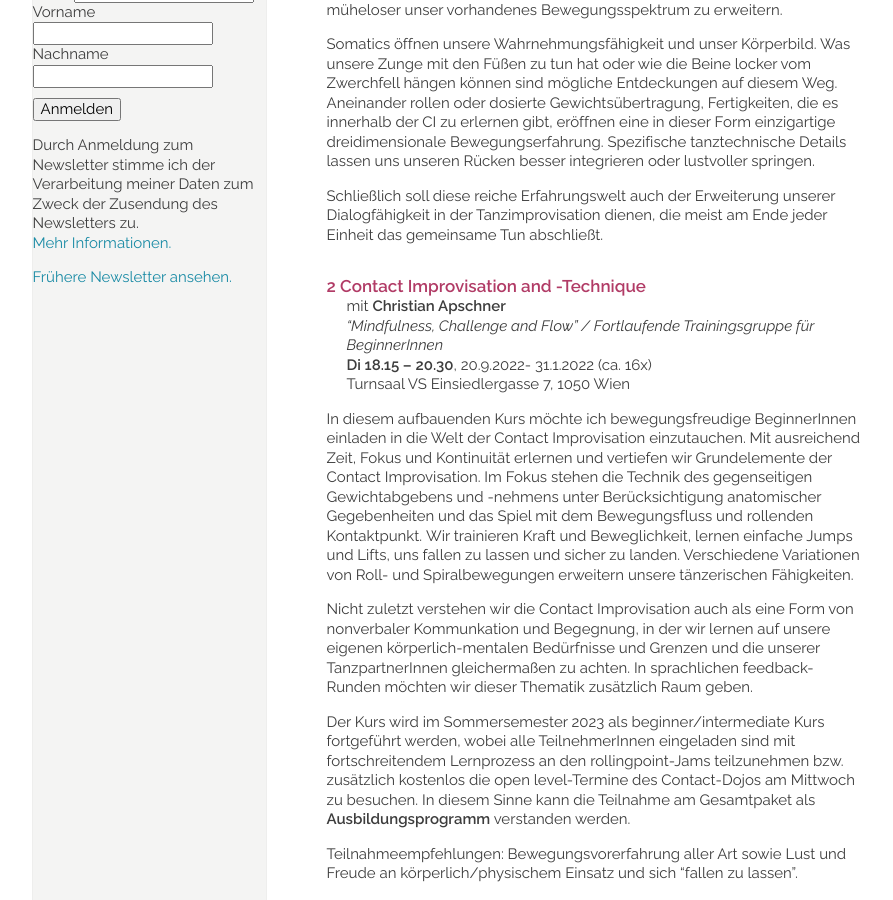
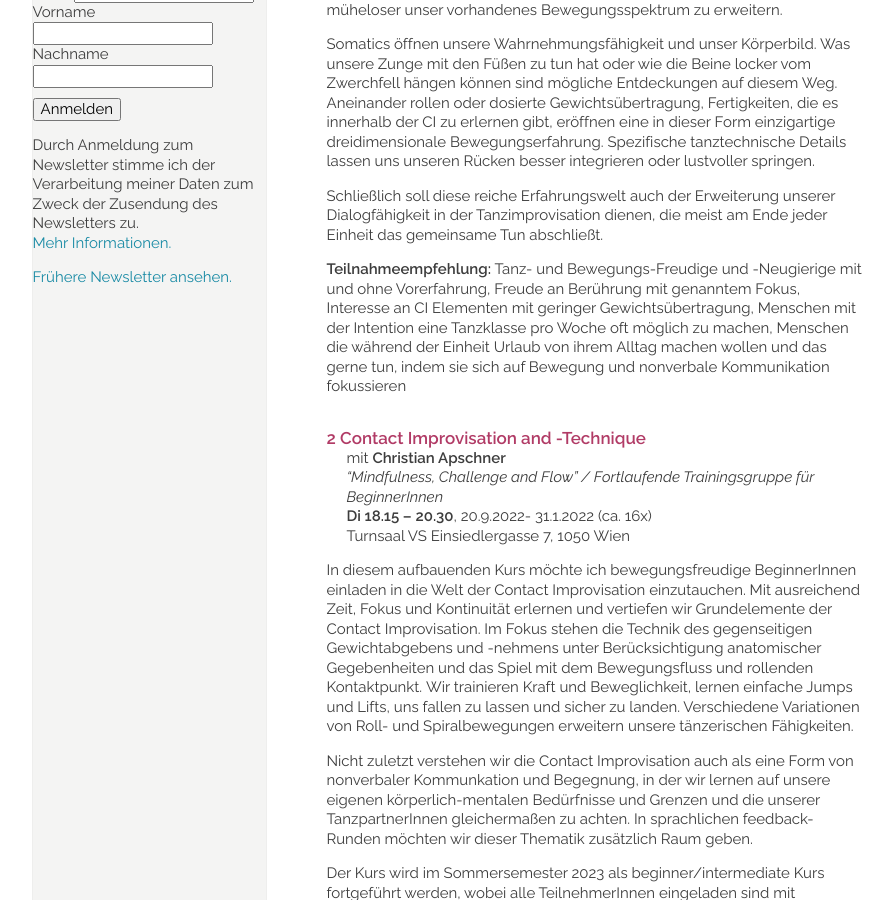
Before and after one commit to manulari/rollingpointat, a Jekyll site: the page built from _pages_de/kurse.md, in a window 1280 px wide and 900 px high, scrolled down 989 px. Shown: the whole window, without its empty margins (152-1045 px from the left). Built offline with Jekyll 4.4.1, drawn with Linux system fonts in a browser that asks for light colours; comment, search, counter and statistics services are not loaded; some of the changed text lies outside the part shown.

Commit message:
Update page (de) “kurse”

```diff
--- a/_pages_de/kurse.md
+++ b/_pages_de/kurse.md
@@ -27,9 +27,10 @@ title: KURSE UND WORKSHOPS
 #### 1 "Energize Through Motion" Zeitgenössischer Tanz/CI light/ Somatics
 
 mit **maRia Probst -** *open level*\
- - *open level*\
-**Mo 18.30 - 20.15**; 19.9.2022 – 30.1.2023 (ca.16x)\
-Turnsaal VS Gilgegasse 12, 1090 Wien
+
+* *open level*\
+  **Mo 18.30 - 20.15**; 19.9.2022 – 30.1.2023 (ca.16x)\
+  Turnsaal VS Gilgegasse 12, 1090 Wien
 
 Sich wirbeln, satt am Boden landen, dagegen drücken und das Momentum des plötzlichen Loslassens nützen, sind Elemente unseres grundlegenden Bewegungsvokabulars als Menschen. In diesem Kurs wollen wir wieder eintauchen in die Unmittelbarkeit unseres frühen Seins als Säuglinge und Kinder. Wir wollen über ziehen, drücken, gleiten, rollen, rutschen...in Bezug treten mit der Welt und erleben wie wir uns dabei aufladen, wie wir auftanken können. Oft kann dadurch unser kritischer Geist ruhen und wir sind bereit müheloser unser vorhandenes Bewegungsspektrum zu erweitern.
 
@@ -37,13 +38,11 @@ Somatics öffnen unsere Wahrnehmungsfähigkeit und unser Körperbild. Was unsere
 
 Schließlich soll diese reiche Erfahrungswelt auch der Erweiterung unserer Dialogfähigkeit in der Tanzimprovisation dienen, die meist am Ende jeder Einheit das gemeinsame Tun abschließt.
 
+**Teilnahmeempfehlung:** Tanz- und Bewegungs-Freudige und -Neugierige mit und ohne Vorerfahrung, Freude an Berührung mit genanntem Fokus, Interesse an CI Elementen mit geringer Gewichtsübertragung, Menschen mit der Intention eine Tanzklasse pro Woche oft möglich zu machen, Menschen die während der Einheit Urlaub von ihrem Alltag machen wollen und das gerne tun, indem sie sich auf Bewegung und nonverbale Kommunikation fokussieren
+
 
 
 <div class="named-anchor" id=""></div>
-
-
-
-
 
 #### 2 Contact Improvisation and -Technique
 
```
Also changed, not shown: other parts of _pages_de/kurse.md (+1 -1 lines).
